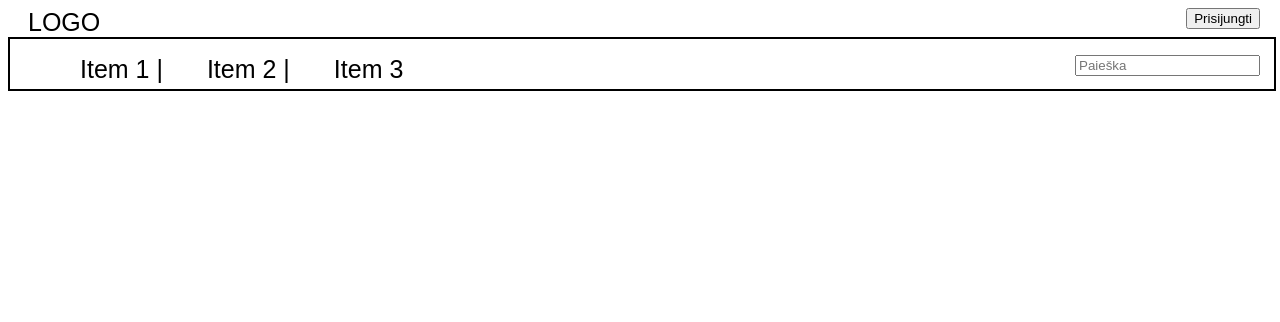
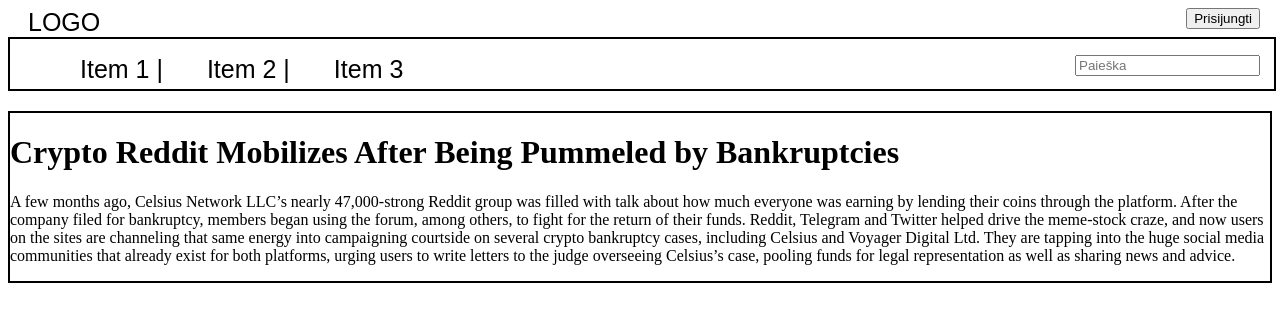
Before and after one commit to aistyte111/Naujienu_Puslapis, a plain HTML site: page index.html in a window 1280 px wide. Drawn offline with Linux system fonts and the light colour scheme.

Commit message:
Straipsnio blokas

```diff
--- a/index.html
+++ b/index.html
@@ -19,5 +19,14 @@
             <li><input type="text" placeholder="Paieška" ></input></li>
         </ul>
     </nav>
+<div class="divas">
+    <h1>Crypto Reddit Mobilizes After Being Pummeled by Bankruptcies</h1>
+    <p>A few months ago, Celsius Network LLC’s nearly 47,000-strong Reddit group was filled with talk about how much everyone was earning by
+        lending their coins through the platform. After the company filed for bankruptcy, members began using the forum, among others, to fight
+        for the return of their funds. Reddit, Telegram and Twitter helped drive the meme-stock craze, and now users on the sites are channeling
+        that same energy into campaigning courtside on several crypto bankruptcy cases, including Celsius and Voyager Digital Ltd. They are tapping
+        into the huge social media communities that already exist for both platforms, urging users to write letters to the judge overseeing Celsius’s case,
+        pooling funds for legal representation as well as sharing news and advice.</p>
+</div>
 </body>
 </html>
--- a/styles.css
+++ b/styles.css
@@ -44,3 +44,7 @@ nav ul li input{
     position: absolute;
     right: 20px;
 }
+.divas{
+border: 2px solid black;
+margin-top: 20px;
+}
```
